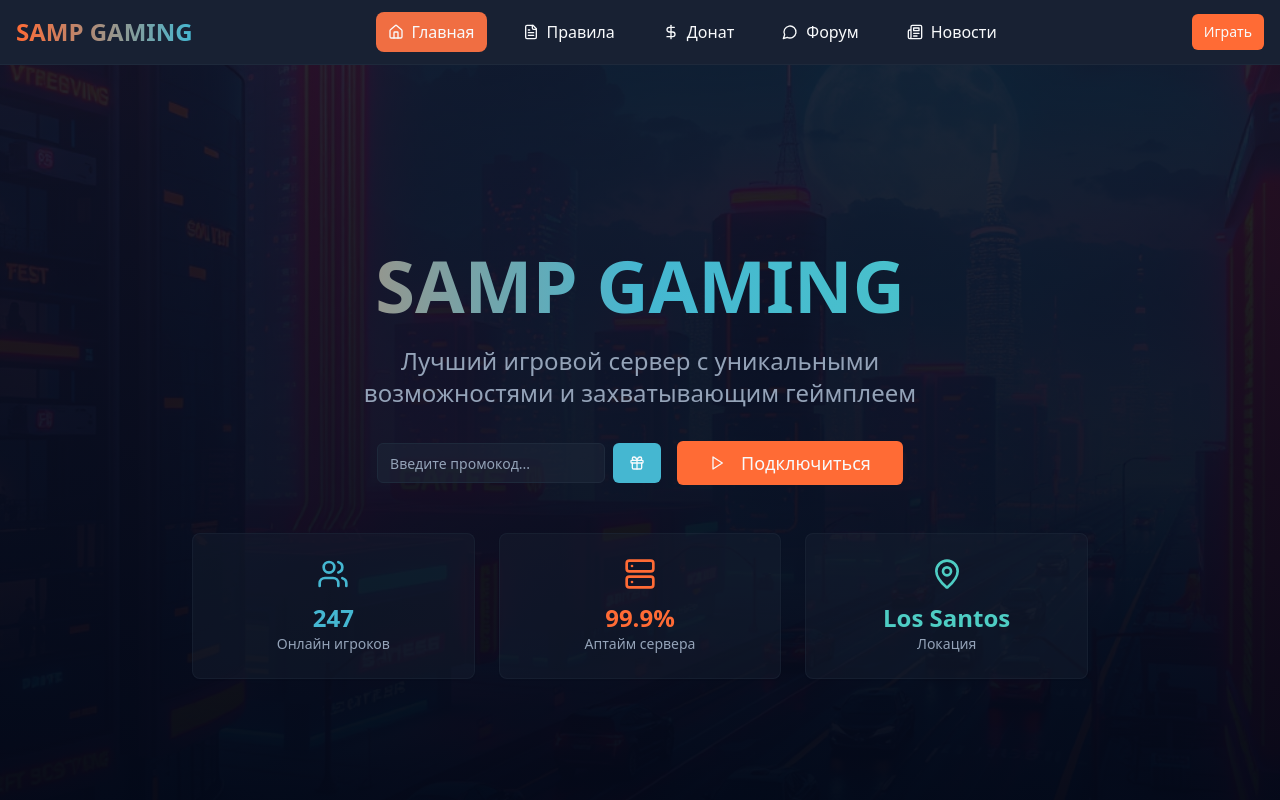
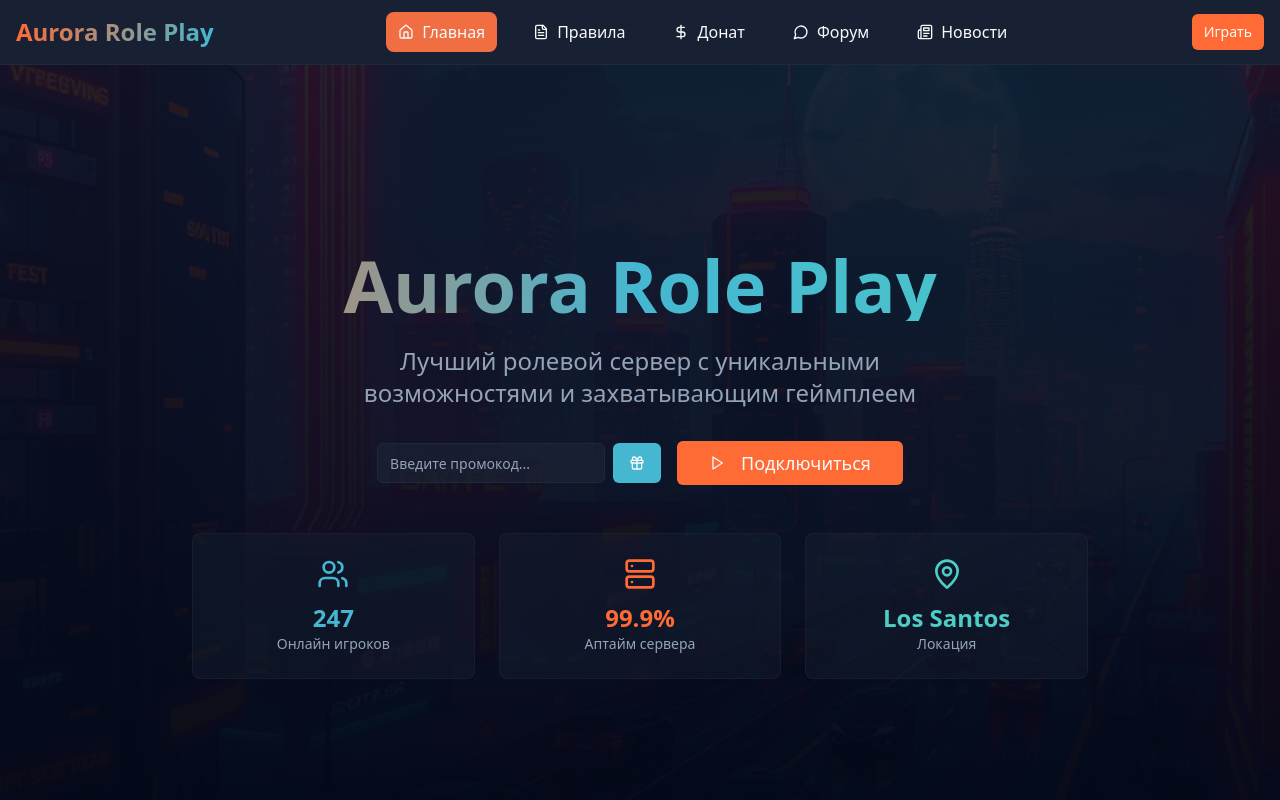
Before and after one commit to pr-poehali-dev/samp-gaming-site, a React (Vite) app: page / in a window 1280 px wide. Shown: the top 800 px of the page. Built offline with nearby package versions, Linux system fonts and the light colour scheme.

Commit message:
Обновление Aurora Role Play

```diff
--- a/src/pages/Index.tsx
+++ b/src/pages/Index.tsx
@@ -40,7 +40,7 @@ const Index = () => {
       <nav className="fixed top-0 w-full z-50 bg-card/80 backdrop-blur-lg border-b border-border">
         <div className="container mx-auto px-4 py-3 flex items-center justify-between">
           <div className="text-2xl font-bold bg-gradient-to-r from-gaming-orange to-gaming-cyan bg-clip-text text-transparent">
-            SAMP GAMING
+            Aurora Role Play
           </div>
           <div className="hidden md:flex gap-6">
             {[
@@ -81,10 +81,10 @@ const Index = () => {
           <div className="relative container mx-auto px-4 text-center">
             <div className="animate-fade-in">
               <h1 className="text-5xl md:text-7xl font-bold mb-6 bg-gradient-to-r from-gaming-orange via-gaming-cyan to-gaming-blue bg-clip-text text-transparent">
-                SAMP GAMING
+                Aurora Role Play
               </h1>
               <p className="text-xl md:text-2xl mb-8 text-muted-foreground max-w-2xl mx-auto">
-                Лучший игровой сервер с уникальными возможностями и захватывающим геймплеем
+                Лучший ролевой сервер с уникальными возможностями и захватывающим геймплеем
               </p>
 
               <div className="flex flex-col md:flex-row gap-4 justify-center items-center mb-12">
@@ -321,7 +321,7 @@ const Index = () => {
       <footer className="bg-card border-t border-border py-12">
         <div className="container mx-auto px-4 text-center">
           <div className="text-2xl font-bold bg-gradient-to-r from-gaming-orange to-gaming-cyan bg-clip-text text-transparent mb-4">
-            SAMP GAMING
+            Aurora Role Play
           </div>
           <p className="text-muted-foreground mb-6">
             Лучший игровой опыт начинается здесь
```
